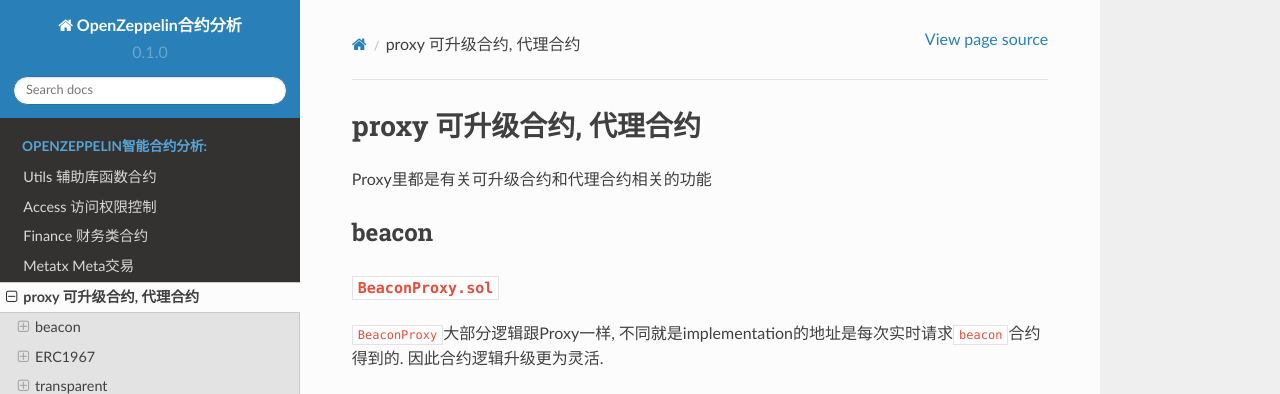
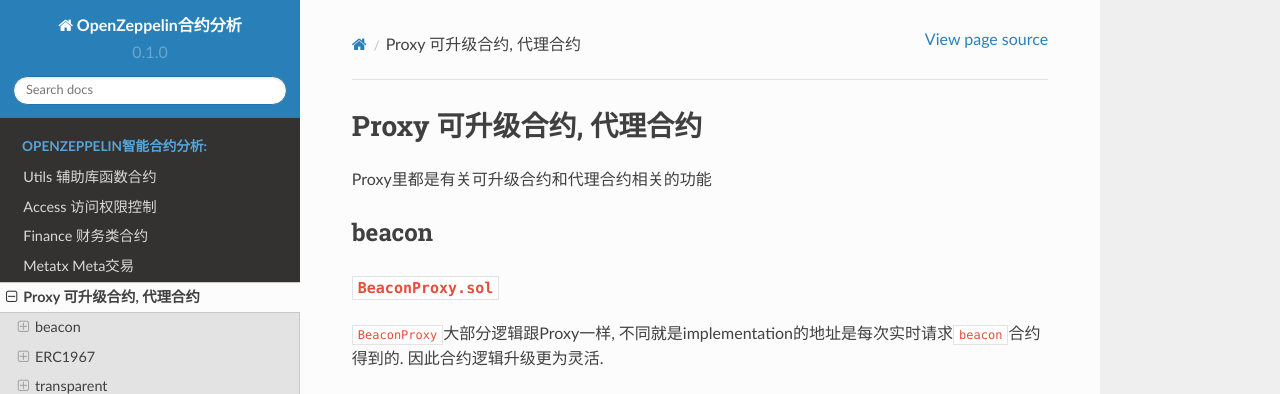
Before and after one commit to lkiversonlk/Contracts, a Sphinx documentation site: the page built from docs/source/proxy.md, in a window 1280 px wide and 900 px high. Shown: the top 394 px of the window. Built offline with Sphinx 7.4.7 and the Read the Docs theme 2.0.0, drawn with Linux system fonts in a browser that asks for light colours; pages that are not in the unit, such as notebooks, are missing from menus.

```diff
--- a/docs/source/proxy.md
+++ b/docs/source/proxy.md
@@ -1,4 +1,4 @@
-# proxy 可升级合约, 代理合约
+# Proxy 可升级合约, 代理合约
 
 Proxy里都是有关可升级合约和代理合约相关的功能
 
```
